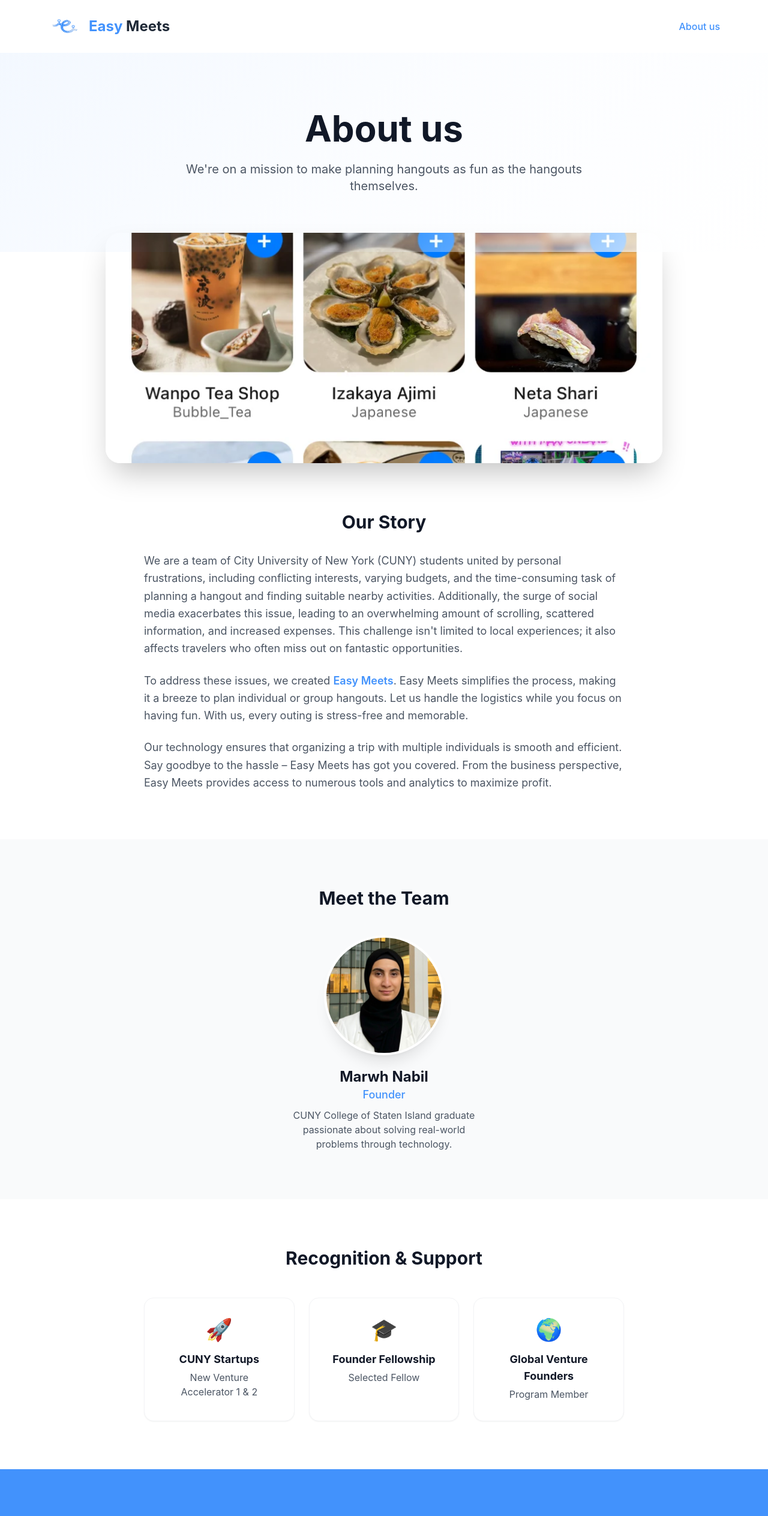
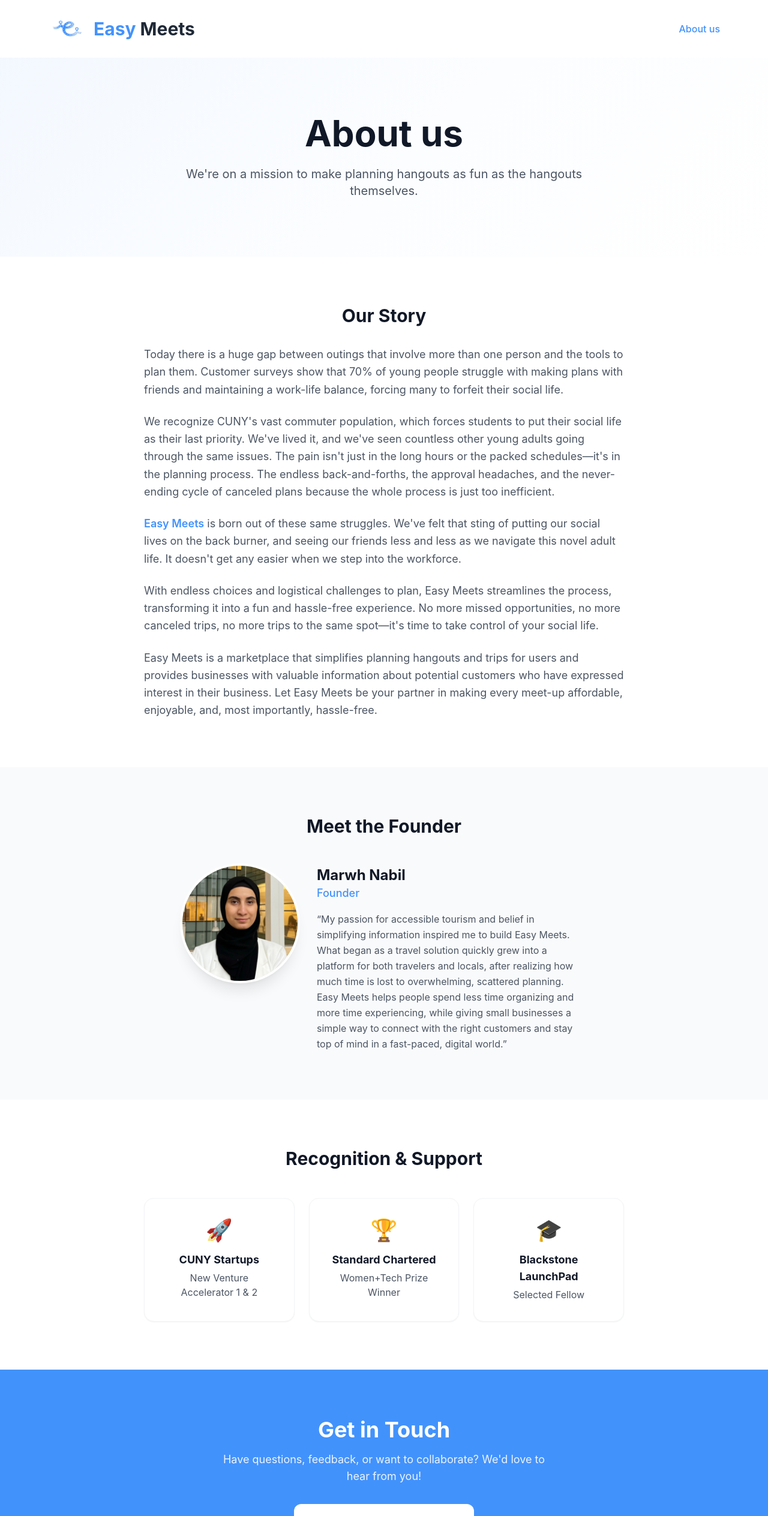
Before and after one commit to MarwhAlzandani/easymeets-web, a Next.js app: page /about in a window 1280 px wide. Shown: the top 2527 px of the page at 60% size. Built offline with nearby package versions, Linux system fonts and the light colour scheme.

Commit message:
update: launching soon, waitlist, about page

```diff
--- a/app/about/page.tsx
+++ b/app/about/page.tsx
@@ -12,11 +12,11 @@ export default function AboutPage() {
           <Image
             src="/images/logo.png"
             alt="Easy Meets"
-            width={50}
-            height={50}
-            className="w-12 h-12 md:w-14 md:h-14"
+            width={60}
+            height={60}
+            className="w-14 h-14 md:w-16 md:h-16"
           />
-          <span className="text-2xl font-bold">
+          <span className="text-2xl md:text-3xl font-bold">
             <span style={{ color: BRAND_BLUE }}>Easy</span>
             <span className="text-gray-800"> Meets</span>
           </span>
@@ -45,33 +45,28 @@ export default function AboutPage() {
         </div>
       </section>
 
-      {/* Mission Image */}
-      <section className="max-w-5xl mx-auto px-6 md:px-12 -mt-8">
-        <div className="rounded-3xl overflow-hidden shadow-2xl">
-          <Image
-            src="/images/mockup2.png"
-            alt="Easy Meets App"
-            width={1000}
-            height={500}
-            className="w-full h-64 md:h-96 object-cover"
-          />
-        </div>
-      </section>
-
       {/* Our Story */}
       <section className="max-w-4xl mx-auto px-6 md:px-12 py-20">
         <h2 className="text-3xl font-bold text-gray-900 mb-8 text-center">Our Story</h2>
         <div className="prose prose-lg max-w-none">
           <p className="text-gray-600 text-lg leading-relaxed mb-6">
-            We are a team of City University of New York (CUNY) students united by personal frustrations, including conflicting interests, varying budgets, and the time-consuming task of planning a hangout and finding suitable nearby activities. Additionally, the surge of social media exacerbates this issue, leading to an overwhelming amount of scrolling, scattered information, and increased expenses. This challenge isn&apos;t limited to local experiences; it also affects travelers who often miss out on fantastic opportunities.
+            Today there is a huge gap between outings that involve more than one person and the tools to plan them. Customer surveys show that 70% of young people struggle with making plans with friends and maintaining a work-life balance, forcing many to forfeit their social life.
           </p>
 
           <p className="text-gray-600 text-lg leading-relaxed mb-6">
-            To address these issues, we created <span style={{ color: BRAND_BLUE }} className="font-semibold">Easy Meets</span>. Easy Meets simplifies the process, making it a breeze to plan individual or group hangouts. Let us handle the logistics while you focus on having fun. With us, every outing is stress-free and memorable.
+            We recognize CUNY&apos;s vast commuter population, which forces students to put their social life as their last priority. We&apos;ve lived it, and we&apos;ve seen countless other young adults going through the same issues. The pain isn&apos;t just in the long hours or the packed schedules—it&apos;s in the planning process. The endless back-and-forths, the approval headaches, and the never-ending cycle of canceled plans because the whole process is just too inefficient.
+          </p>
+
+          <p className="text-gray-600 text-lg leading-relaxed mb-6">
+            <span style={{ color: BRAND_BLUE }} className="font-semibold">Easy Meets</span> is born out of these same struggles. We&apos;ve felt that sting of putting our social lives on the back burner, and seeing our friends less and less as we navigate this novel adult life. It doesn&apos;t get any easier when we step into the workforce.
+          </p>
+
+          <p className="text-gray-600 text-lg leading-relaxed mb-6">
+            With endless choices and logistical challenges to plan, Easy Meets streamlines the process, transforming it into a fun and hassle-free experience. No more missed opportunities, no more canceled trips, no more trips to the same spot—it&apos;s time to take control of your social life.
           </p>
 
           <p className="text-gray-600 text-lg leading-relaxed">
-            Our technology ensures that organizing a trip with multiple individuals is smooth and efficient. Say goodbye to the hassle – Easy Meets has got you covered. From the business perspective, Easy Meets provides access to numerous tools and analytics to maximize profit.
+            Easy Meets is a marketplace that simplifies planning hangouts and trips for users and provides businesses with valuable information about potential customers who have expressed interest in their business. Let Easy Meets be your partner in making every meet-up affordable, enjoyable, and, most importantly, hassle-free.
           </p>
         </div>
       </section>
@@ -80,12 +75,14 @@ export default function AboutPage() {
       <section className="bg-gray-50 py-20">
         <div className="max-w-4xl mx-auto px-6 md:px-12">
           <h2 className="text-3xl font-bold text-center text-gray-900 mb-12">
-            Meet the Team
+            Meet the Founder
           </h2>
 
           <div className="flex justify-center">
-            <div className="text-center">
-              <div className="w-48 h-48 mx-auto rounded-full overflow-hidden shadow-xl mb-6 ring-4 ring-white">
+            <div className="max-w-2xl">
+              <div className="flex flex-col md:flex-row items-center md:items-start gap-8">
+                <div className="flex-shrink-0">
+                  <div className="w-48 h-48 rounded-full overflow-hidden shadow-xl ring-4 ring-white">
                     <Image
                       src="/images/founder.jpg"
                       alt="Marwh Nabil"
@@ -94,11 +91,15 @@ export default function AboutPage() {
                       className="w-full h-full object-cover"
                     />
                   </div>
+                </div>
+                <div className="text-center md:text-left">
                   <h3 className="text-2xl font-bold text-gray-900">Marwh Nabil</h3>
-              <p style={{ color: BRAND_BLUE }} className="font-medium text-lg">Founder</p>
-              <p className="text-gray-600 mt-2 max-w-xs mx-auto">
-                CUNY College of Staten Island graduate passionate about solving real-world problems through technology.
+                  <p style={{ color: BRAND_BLUE }} className="font-medium text-lg mb-4">Founder</p>
+                  <p className="text-gray-600 leading-relaxed">
+                    &ldquo;My passion for accessible tourism and belief in simplifying information inspired me to build Easy Meets. What began as a travel solution quickly grew into a platform for both travelers and locals, after realizing how much time is lost to overwhelming, scattered planning. Easy Meets helps people spend less time organizing and more time experiencing, while giving small businesses a simple way to connect with the right customers and stay top of mind in a fast-paced, digital world.&rdquo;
                   </p>
+                </div>
+              </div>
             </div>
           </div>
         </div>
@@ -118,14 +119,14 @@ export default function AboutPage() {
               <p className="text-gray-600 mt-1">New Venture Accelerator 1 & 2</p>
             </div>
             <div className="bg-white border border-gray-100 rounded-2xl p-8 text-center shadow-sm hover:shadow-lg transition-shadow">
-              <div className="text-4xl mb-4">🎓</div>
-              <h3 className="font-bold text-gray-900 text-lg">Founder Fellowship</h3>
-              <p className="text-gray-600 mt-1">Selected Fellow</p>
+              <div className="text-4xl mb-4">🏆</div>
+              <h3 className="font-bold text-gray-900 text-lg">Standard Chartered</h3>
+              <p className="text-gray-600 mt-1">Women+Tech Prize Winner</p>
             </div>
             <div className="bg-white border border-gray-100 rounded-2xl p-8 text-center shadow-sm hover:shadow-lg transition-shadow">
-              <div className="text-4xl mb-4">🌍</div>
-              <h3 className="font-bold text-gray-900 text-lg">Global Venture Founders</h3>
-              <p className="text-gray-600 mt-1">Program Member</p>
+              <div className="text-4xl mb-4">🎓</div>
+              <h3 className="font-bold text-gray-900 text-lg">Blackstone LaunchPad</h3>
+              <p className="text-gray-600 mt-1">Selected Fellow</p>
             </div>
           </div>
         </div>
```
Lines whose indentation alone changed are shown as unchanged.
